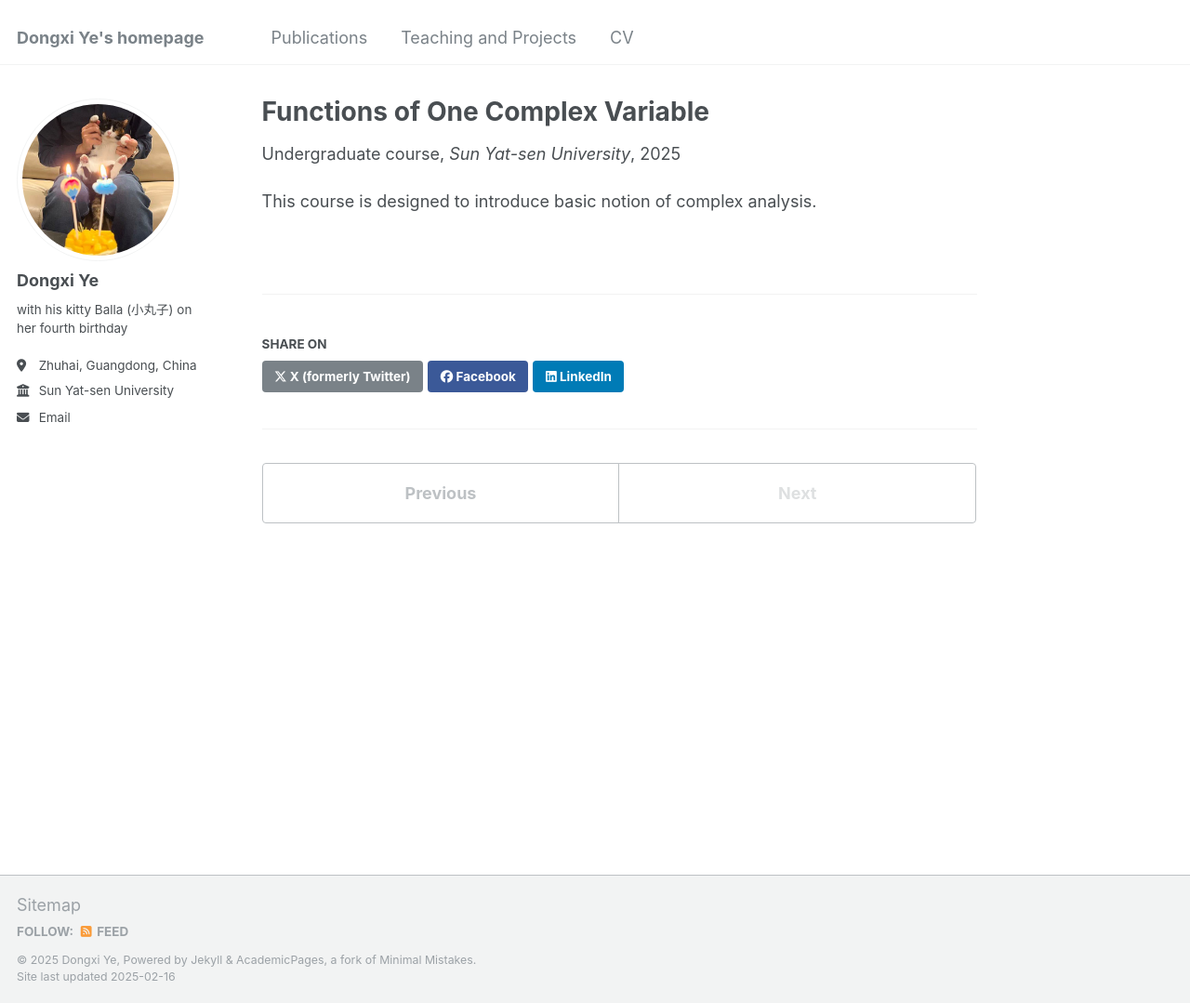
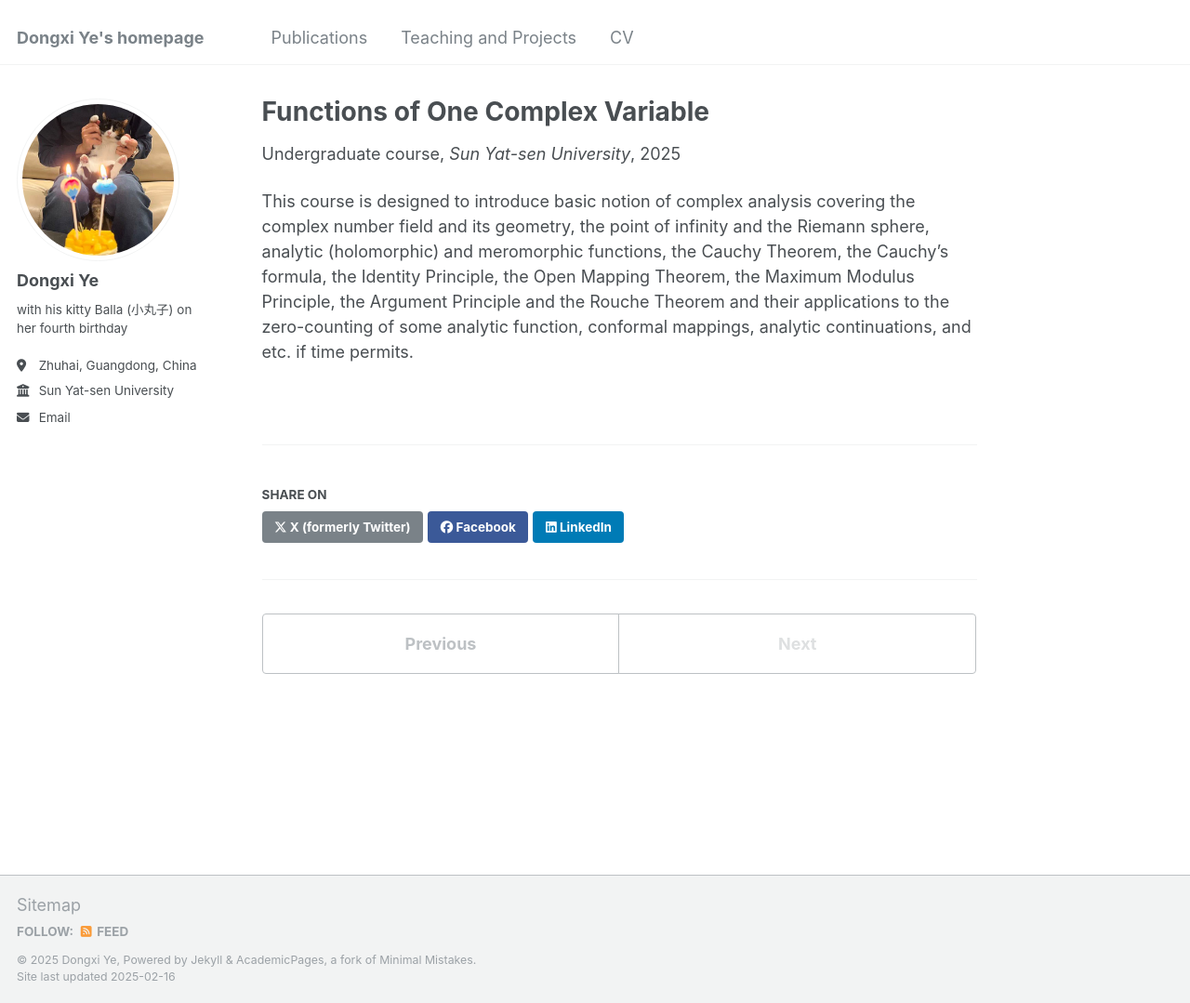
Before and after one commit to Dongxi-Ye/homepage, a Jekyll site: the page built from _teaching/Spring 2025.md, in a window 1280 px wide and 1079 px high. Shown: the whole window at 93% size. Built offline with Jekyll 4.4.1, drawn with Linux system fonts in a browser that asks for light colours.

Commit message:
Update Spring 2025.md

```diff
--- a/_teaching/Spring 2025.md
+++ b/_teaching/Spring 2025.md
@@ -6,4 +6,4 @@ venue: "Sun Yat-sen University"
 date: 2025-03-01
 ---
 
-This course is designed to introduce basic notion of complex analysis.
+This course is designed to introduce basic notion of complex analysis covering the complex number field and its geometry, the point of infinity and the Riemann sphere, analytic (holomorphic) and meromorphic functions, the Cauchy Theorem, the Cauchy's formula, the Identity Principle, the Open Mapping Theorem, the Maximum Modulus Principle, the Argument Principle and the Rouche Theorem and their applications to the zero-counting of some analytic function, conformal mappings, analytic continuations, and etc. if time permits.
```
